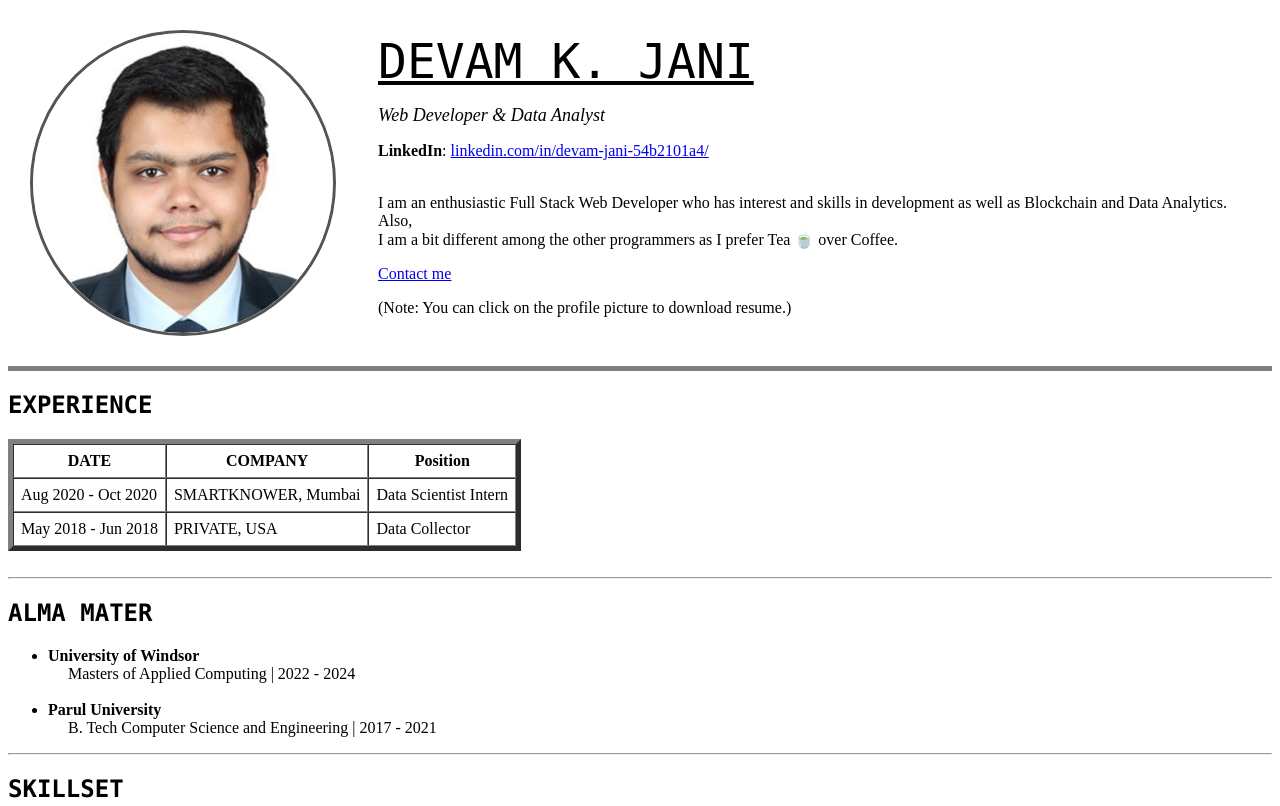
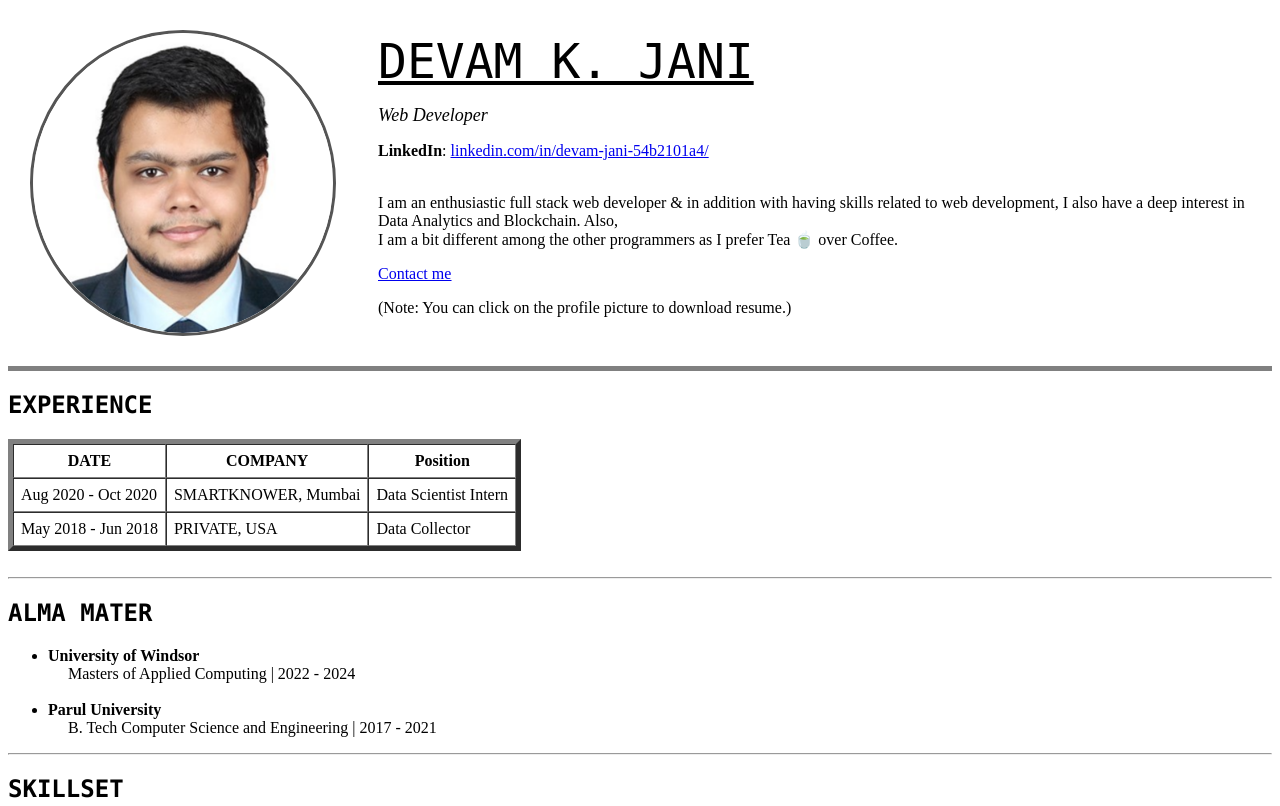
Before and after one commit to DevamKJani/devamjani.in, a plain HTML site: page index.html in a window 1280 px wide. Shown: the top 806 px of the page. Drawn offline with Linux system fonts and the light colour scheme.

Commit message:
Update index.html

```diff
--- a/index.html
+++ b/index.html
@@ -58,13 +58,13 @@
       <td>
         <font face="Consolas" size="30"><u>DEVAM K. JANI</u></mark></font>
         <p>
-          <font size="4"><em>Web Developer & Data Analyst</em></font>
+          <font size="4"><em>Web Developer</em></font>
         </p>
         <!--<dt><strong>Email</strong>: <a href="https://mail.google.com/a/?view=cm&fs=1&to=devam.jani2000@gmail.com" target="_blank">devam.jani2000@gmail.com</a></dt>
         <dt><strong>Phone No.</strong>: +91 9428848823</dt>
         <dt><strong>Address</strong>: C-75, Ghanshyam Park Society, Near Essar Petrol Pump, Harni-Warasiya Ring Rd., Vadodara, GJ, India - 390006</dt>-->
         <dt><strong>LinkedIn</strong>: <a href="https://www.linkedin.com/in/devam-jani-54b2101a4/" target="_blank">linkedin.com/in/devam-jani-54b2101a4/</a></strong></dt><br>
-        <p>I am an enthusiastic Full Stack Web Developer who has interest and skills in development as well as Blockchain and Data Analytics. Also, <br>I am a bit different among the other programmers as I prefer Tea 🍵 over Coffee.</p>
+        <p>I am an enthusiastic full stack web developer & in addition with having skills related to web development, I also have a deep interest in Data Analytics and Blockchain. Also, <br>I am a bit different among the other programmers as I prefer Tea 🍵 over Coffee.</p>
         <a href="contactform.html" target="blank">
           <p><u>Contact me</u></p>
         </a>
```
